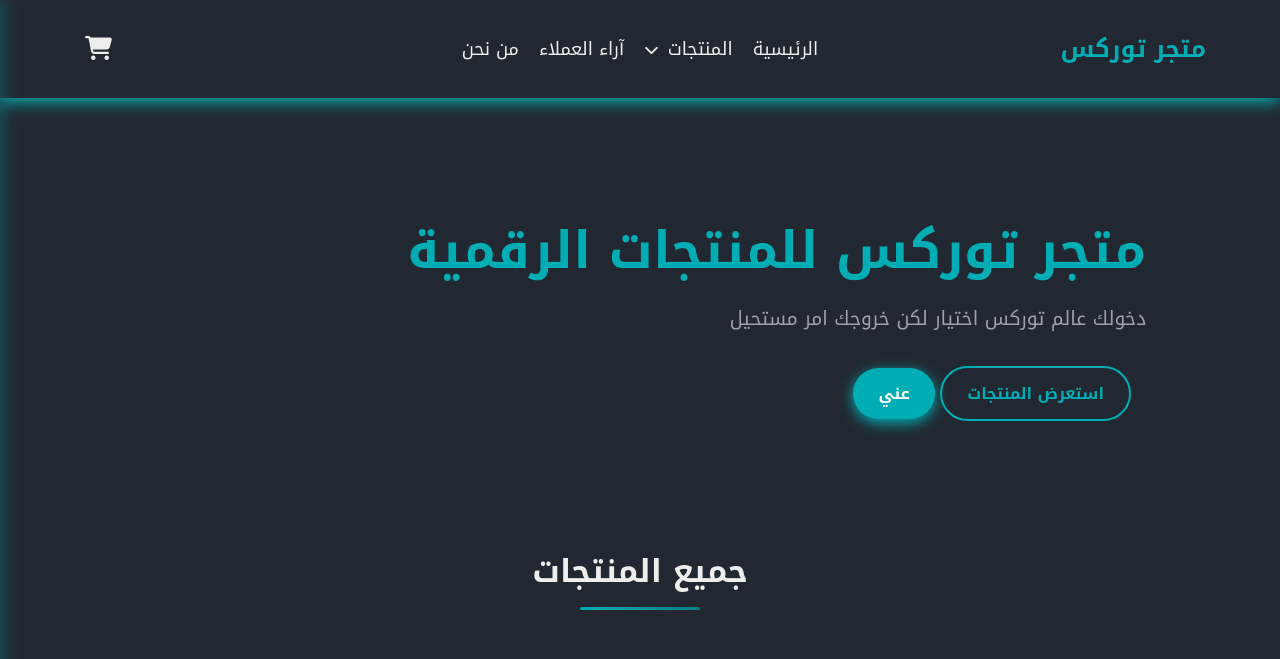
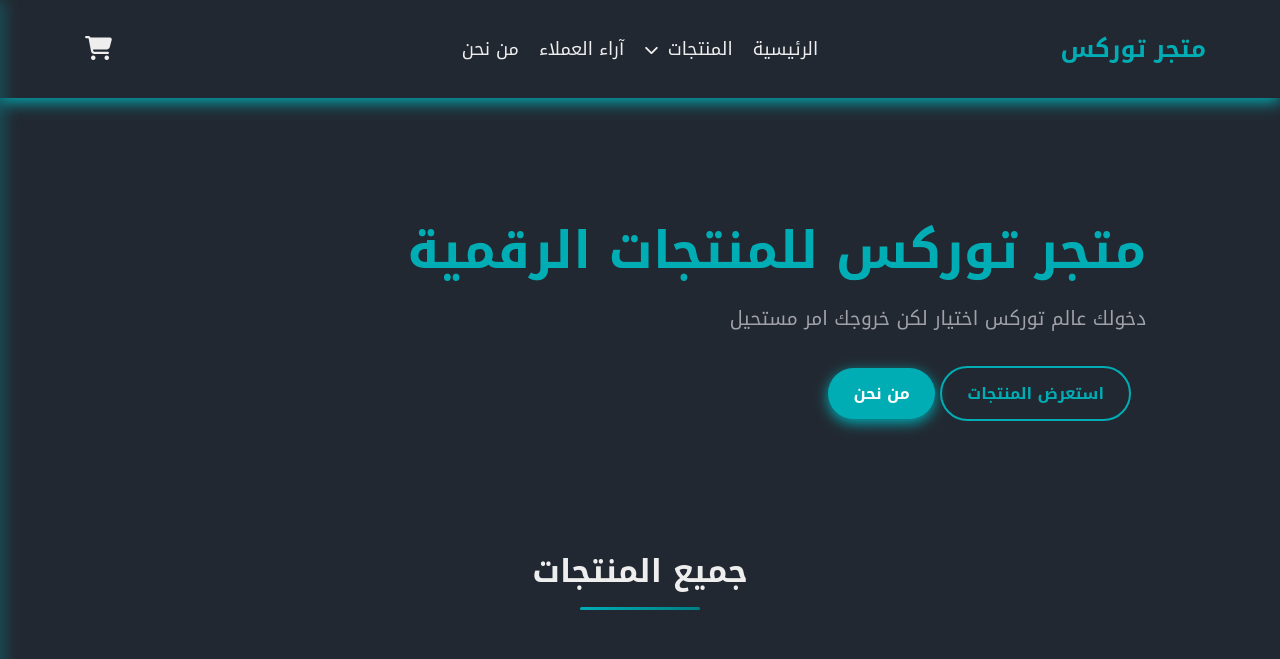
Before and after one commit to torex-store/torex, a plain HTML site: page index.html in a window 1280 px wide. Shown: the top 659 px of the page. Drawn offline with Linux system fonts and the light colour scheme; no server answers.

Commit message:
Change 'عني' link text to 'من نحن'

```diff
--- a/index.html
+++ b/index.html
@@ -1155,7 +1155,7 @@ hr{
                 <p>دخولك عالم توركس اختيار لكن خروجك امر مستحيل</p>
                 <div class="hero-buttons" bis_skin_checked="1">
                     <a href="#products" class="btn btn-outline">استعرض المنتجات</a>
-                    <a href="#aboutMe" class="btn">عني</a>
+                    <a href="#aboutMe" class="btn">من نحن</a>
                 </div>
             </div>
         </div>
```
